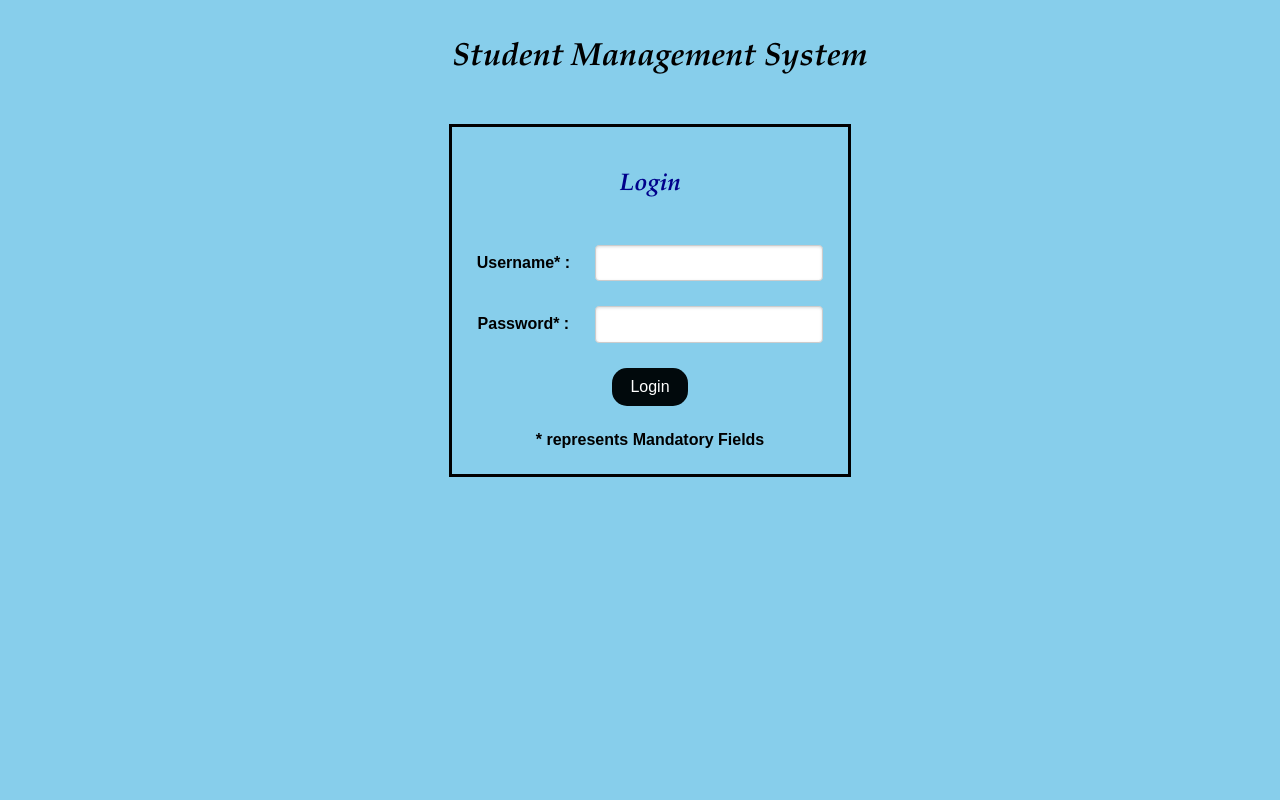
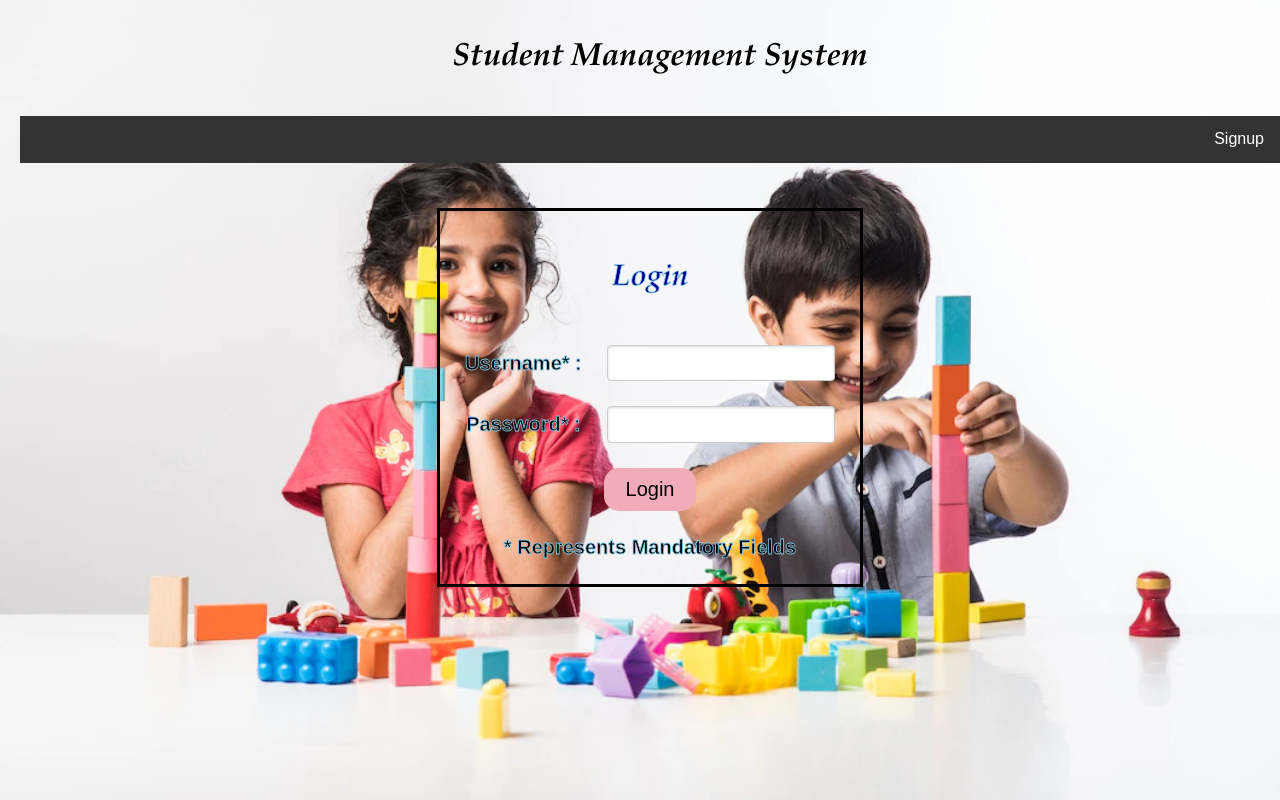
Before and after one commit to SubashGupta/studentmanagementsystemseproject, a Flask app: page /login in a window 1280 px wide. Run offline with Flask 3, Linux system fonts and the light colour scheme; some libraries are stand-ins or nearby versions.

Commit message:
basic css for 3 pages

```diff
--- a/templates/login.html
+++ b/templates/login.html
@@ -1,16 +1,30 @@
 <!DOCTYPE html>
 <head>
 <title>Student Management System</title>
+<link rel="stylesheet" type="text/css" href="{{ url_for('static',filename='edits.css') }}">
 <link rel="stylesheet" href="https://unpkg.com/purecss@2.0.3/build/pure-min.css" integrity="sha384-cg6SkqEOCV1NbJoCu11+bm0NvBRc8IYLRGXkmNrqUBfTjmMYwNKPWBTIKyw9mHNJ" crossorigin="anonymous">
 <style>
-body , h1{
-  background-color: skyblue;
+body{
+  background-repeat:no-repeat;
+  background-attached:fixed;
+  background-size:cover;
+  background-image: url('{{url_for('static',filename='img/img.jpg')}}');
+  text-align: center;
+  margin-left: 20px;
+}
+h1{
   text-align: center;
   margin-left: 20px;
 }
 table,th,tr,td{
     padding: 5px;
+
     }
+th{
+	-webkit-text-stroke: 0.8px skyblue;
+	text-color: white;
+	font-size: 20px;
+	}
 table{
     border-spacing: 15px;
      }
@@ -20,7 +34,13 @@ table{
   <div><br>
     <h1 style='font-family:Book Antiqua;'><em> Student Management System</em></h1>
   </div><br>
-
+	<nav>
+  <ul>
+    <li class="dropdown last">
+    <a onclick="window.location='/signup' " class="dropbtn"> Signup </a>
+  </li>
+</ul>
+</nav><br><br>
     <form method="POST" class="pure-form pure-form-aligned" action="/login">
         <table cellspacing="10"  style=" border: 3px solid black" align="center">
           <tr>
@@ -33,8 +53,8 @@ table{
              {%- endfor %}
           <div class="pure-control-group"><tr><th >Username* :</th><td><input type="text" name="username" required/></td></tr>
            <div class="pure-control-group"><tr><th>Password* :</th><td><input type="password" name="password" required/></td></tr>
-             <td colspan="3" > <input type="submit" value="  Login  " style="background:#01090C ;color:white; border:none; border-radius:15px;padding:10px" /></td></tr>
-             <th colspan="3"> * represents Mandatory Fields</th>
+             <td colspan="3" > <input type="submit" value="  Login  " style="background:#F2ACB9 ;font-size: 20px;color:black; border:none; border-radius:15px;padding:10px" /></td></tr>
+             <th colspan="3"> * Represents Mandatory Fields</th>
         </table>
           </form>
 </body>
```
Also changed, not shown: templates/Signup.html (+25 -6 lines), templates/initial.html (+11 -4 lines), ProjectDB.sqlite3, static/img/img.jpg (added), static/img/img1.jpg (added).
